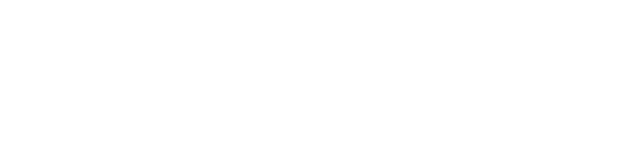
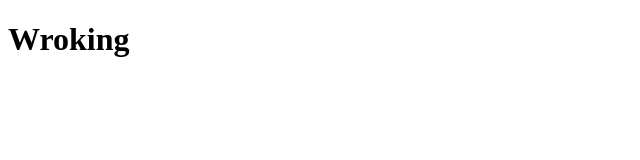
Before and after one commit to sauravkshrestha/git-test, a plain HTML site: page index.html in a window 1280 px wide. Shown: the whole page, without its empty margins (0-640 px from the left). Drawn offline with Linux system fonts and the light colour scheme.

Commit message:
terminal test

```diff
--- a/index.html
+++ b/index.html
@@ -6,6 +6,6 @@
   <title>Git Test</title>
 </head>
 <body>
-
+  <h1>Wroking</h1>
 </body>
 </html>
```
